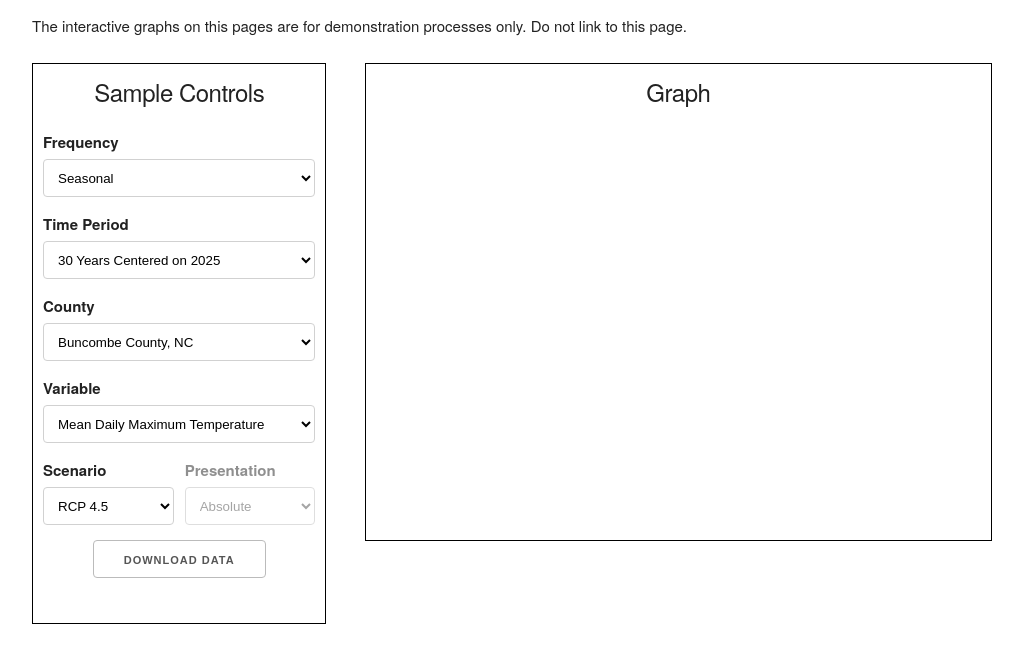
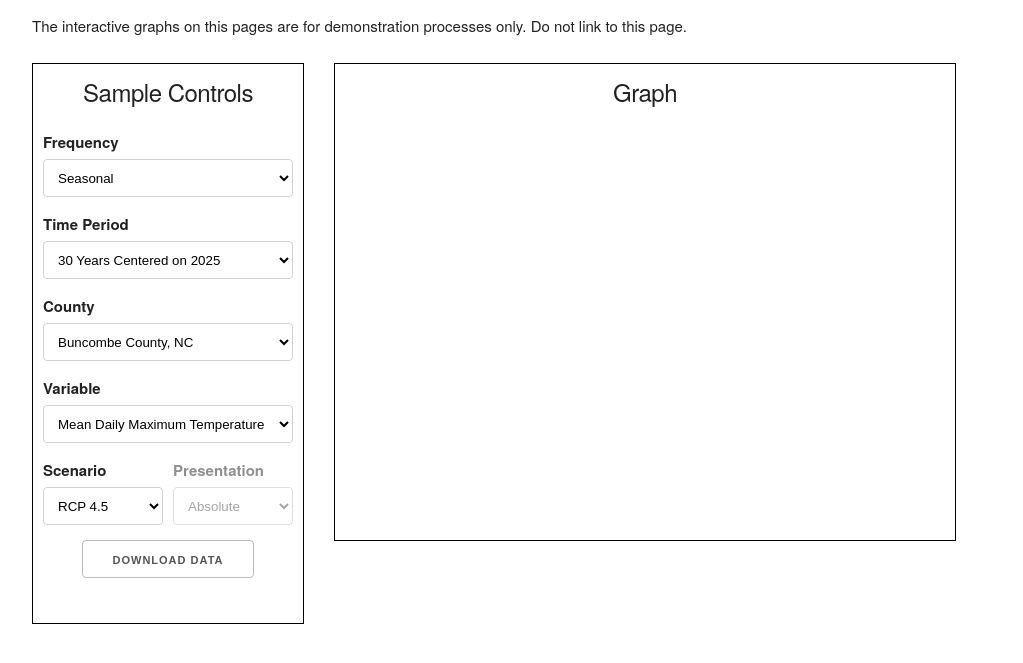
Before and after one commit to nemac/climate-by-location, a website: page demo.html in a window 1280 px wide. Shown: the part 61-724 px from the top of the page, without its empty margins (128-1151 px from the left). Drawn offline with Linux system fonts and the light colour scheme; a script that the page names is missing.

Commit message:
make layout fixed

```diff
--- a/demo.html
+++ b/demo.html
@@ -45,6 +45,18 @@
       padding: 10px;
       border: 1px solid black;
    }
+   .wrapper {
+      width: 950px;
+   }
+   .left {
+      width: 250px;
+      float: left;
+   }
+   .right {
+      width: 600px;
+      margin-left: 30px;
+      float: left;
+   }
    </style>
    <script src="vendor/jquery.min.js"></script>
    <script src="climate-widget-graph.js"></script>
@@ -54,8 +66,8 @@
    <div class="container">
       <h1>Climate Widget Graphs - Demonstration</h1>
       <p>The interactive graphs on this pages are for demonstration processes only.  Do not link to this page.</p>
-    <div class="row">
-      <div class="four columns outlinebox">
+      <div class="wrapper">
+         <div class="left outlinebox">
             <h5><center>Sample Controls</center></h5>
             <form onsubmit="return false;">
                <div class="row">
@@ -79,6 +91,10 @@
                   <select id="county" class="u-full-width">
                      <option value="37021" selected="selected">Buncombe County, NC</option>
                      <option value="41003">Benton County, OR</option>
+                     <option value="04027">Yuma County, AZ</option>
+                     <option value="53009">Clallam County, WA</option>
+                     <option value="27077">Lake of the Woods County, MN</option>
+                     <option value="30009">Lewis and Clark County, MT</option>
                   </select>
                </div>
                <div class="row">
@@ -106,7 +122,7 @@
                <div class="center"><button id="download-button">Download Data</button></div>
             </form>
          </div>
-      <div class="eight columns outlinebox">
+         <div class="right outlinebox">
             <h5><center>Graph</center></h5>
             <div id="widget"></div>
          </div>
```
Lines whose indentation alone changed are shown as unchanged.
